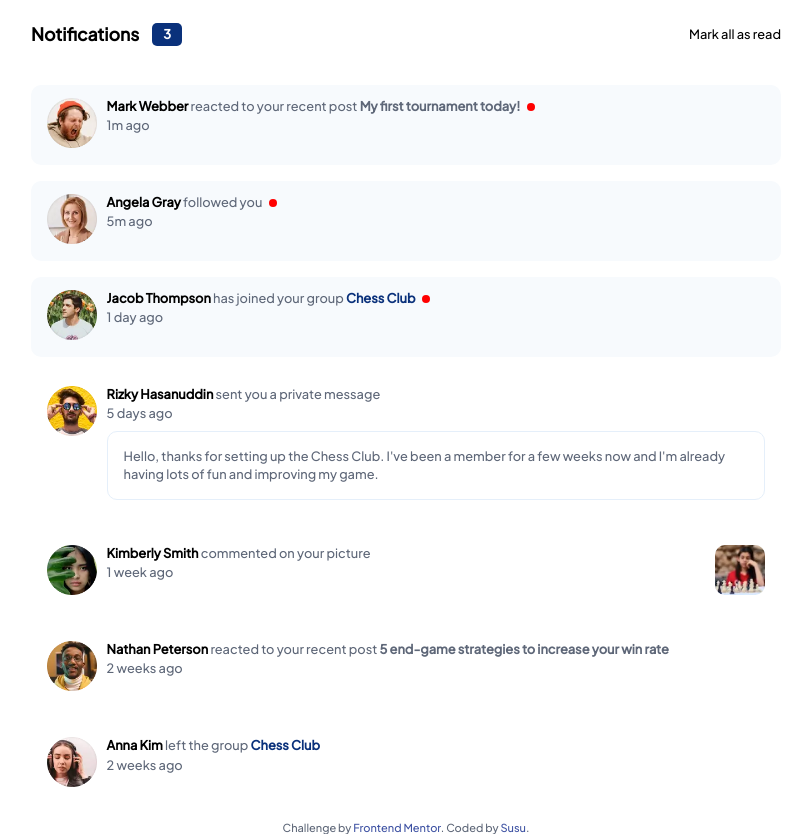
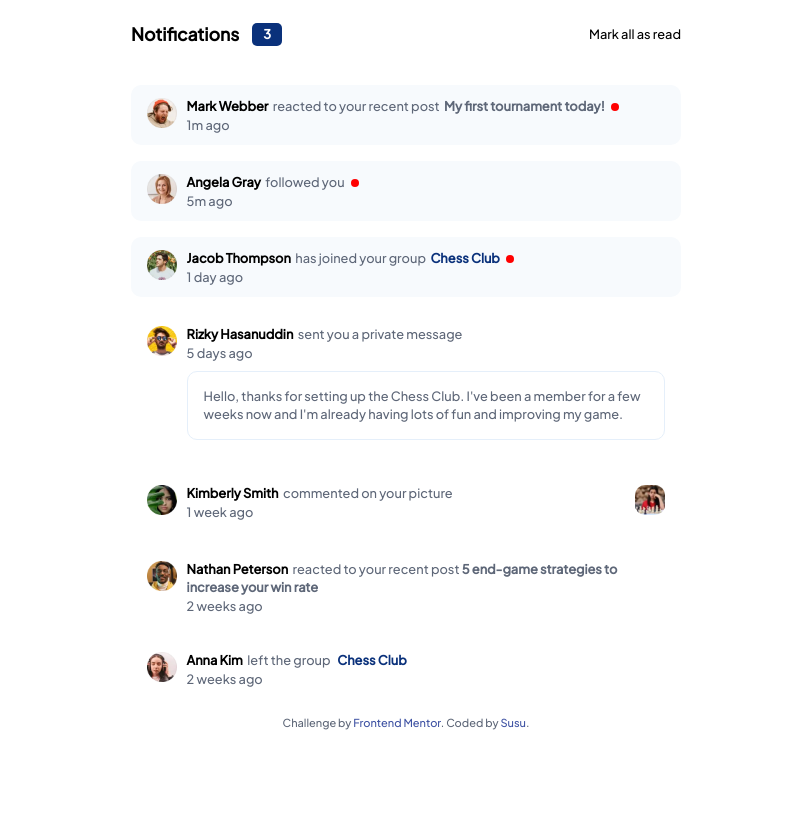
Before and after one commit to Susu-spec/notifications-page, a plain HTML site: page index.html in a window 1280 px wide. Shown: the whole page, without its empty margins (234-1046 px from the left). After the commit the page ends 800 px from the top, so only its background shows below. Drawn offline with Linux system fonts and the light colour scheme.

Commit message:
Update: design

```diff
--- a/index.html
+++ b/index.html
@@ -44,7 +44,7 @@
                                 <a href="#"><img src="images/avatar-mark-webber.webp" alt="Picture of Mark"></a>
                             </div>
                             <div class="notif__text">
-                                <p><a href="#"><span class="bold">Mark Webber </span></a> reacted to your recent post  <a href="#"><span class="post">My first tournament today!</span></a><span class="circle"></span></p>
+                                <p><a href="#"><span class="bold">Mark Webber</span></a> &nbsp;reacted to your recent post  &nbsp;<a href="#"><span class="post">My first tournament today!</span></a><span class="circle"></span></p>
                                 <div class="notif__time">
                                     <p>1m ago</p>
                                 </div>
@@ -59,7 +59,7 @@
                                 <a href="#"><img src="images/avatar-angela-gray.webp" alt="Picture of Angela"></a>
                             </div>
                             <div class="notif__text">
-                                <p><a href="#"><span class="bold">Angela Gray </span></a> followed you<span class="circle"></span></p>
+                                <p><a href="#"><span class="bold">Angela Gray</span></a> &nbsp;followed you<span class="circle"></span></p>
                                 <div class="notif__time">
                                     <p>5m ago</p>
                                 </div>
@@ -74,7 +74,7 @@
                                 <a href="#"><img src="images/avatar-jacob-thompson.webp" alt="Picture of Jacob"></a>
                             </div>
                             <div class="notif__text">
-                                <p><a href="#"><span class="bold">Jacob Thompson </span></a> has joined your group <a href="#"><span class="group">Chess Club</span></a><span class="circle"></span></p>
+                                <p><a href="#"><span class="bold">Jacob Thompson </span></a> &nbsp;has joined your group &nbsp;<a href="#"><span class="group">Chess Club</span></a><span class="circle"></span></p>
                                 <div class="notif__time">
                                     <p>1 day ago</p>
                                 </div>
@@ -89,7 +89,7 @@
                                 <a href="#"><img src="images/avatar-rizky-hasanuddin.webp" alt="Picture of Rizky"></a>
                             </div>
                             <div class="notif__text">
-                                <p><a href="#"><span class="bold">Rizky Hasanuddin </span></a> sent you a private message</p>
+                                <p><a href="#"><span class="bold">Rizky Hasanuddin</span></a> &nbsp;sent you a private message</p>
                                 <div class="notif__time">
                                     <p>5 days ago</p>
                                 </div>
@@ -111,7 +111,7 @@
                             <div class="notif__text">
                                 <div class="notif__text--flex">
                                     <div class="paragraph">
-                                        <p><a href="#"><span class="bold">Kimberly Smith </span></a> commented on your picture</p>
+                                        <p><a href="#"><span class="bold">Kimberly Smith</span></a> &nbsp;commented on your picture</p>
                                         <div class="notif__time">
                                             <p>1 week ago</p>
                                         </div>
@@ -131,7 +131,7 @@
                                 <a href="#"><img src="images/avatar-nathan-peterson.webp" alt="Picture of Nathan Peterson"></a>
                             </div>
                             <div class="notif__text">
-                                <p><a href="#"><span class="bold">Nathan Peterson </span></a> reacted to your recent post <a href="#"><span class="post">5 end-game strategies to increase your win rate</span></a></p>
+                                <p><a href="#"><span class="bold">Nathan Peterson</span></a> &nbsp;reacted to your recent post <a href="#"><span class="post">5 end-game strategies to increase your win rate</span></a></p>
                                 <div class="notif__time">
                                     <p>2 weeks ago</p>
                                 </div>
@@ -146,7 +146,7 @@
                                 <a href="#"><img src="images/avatar-anna-kim.webp" alt="Picture of Anna Kim"></a>
                             </div>
                             <div class="notif__text">
-                                <p><a href="#"><span class="bold">Anna Kim </span></a> left the group <a href="#"><span class="group hover">Chess Club</span></a></p>
+                                <p><a href="#"><span class="bold">Anna Kim</span></a> &nbsp;left the group <a href="#"><span class="group">&nbsp; Chess Club</span></a></p>
                                 <div class="notif__time">
                                     <p>2 weeks ago</p>
                                 </div>
--- a/style.css
+++ b/style.css
@@ -15,8 +15,8 @@ body {
 .container {
     margin: 0 auto;
     padding: 0;
-    width: 90%;
-    max-width: 750px;
+    width: 80%;
+    max-width: 550px;
 }
 
 
@@ -119,8 +119,8 @@ a {
     color: hsl(219, 12%, 42%);
 }
 
-img{
-    width: 50px;
+img {
+    width: 30px;
     height: auto;
 }
 
```
